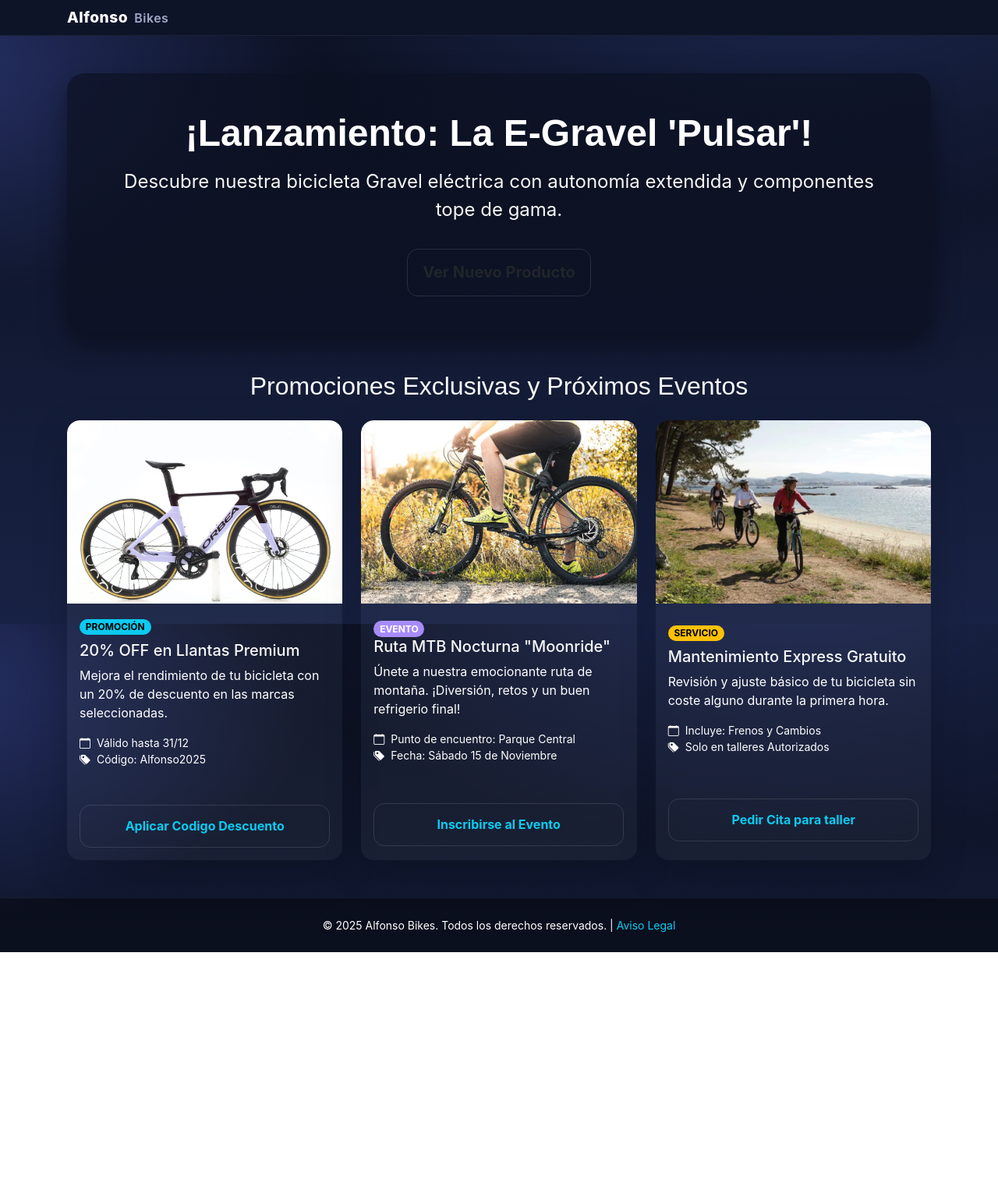
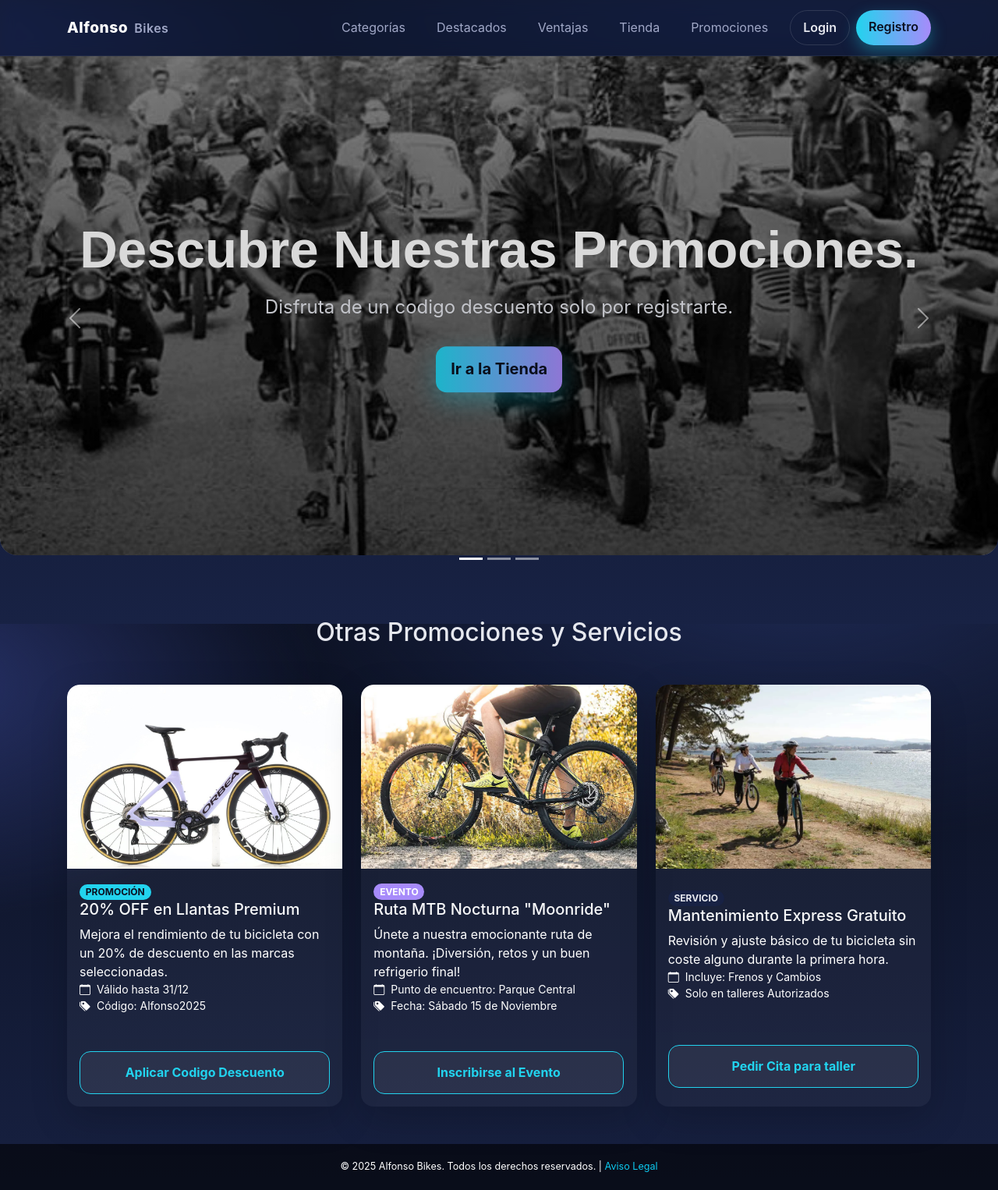
Before and after one commit to Aca1998/PaginaWeb, a website: page promociones.html in a window 1280 px wide. Shown: the whole page at 78% size. Before the commit the page ends 1221 px from the top, so only its background shows below. Drawn offline with nearby package versions, Linux system fonts and the light colour scheme.

Commit message:
poniendo slide

```diff
--- a/promociones.html
+++ b/promociones.html
@@ -4,12 +4,9 @@
 <head>
     <meta charset="UTF-8">
     <meta name="viewport" content="width=device-width, initial-scale=1.0">
-    <title>Alfonso Bikes Promociones</title>
-
+    <title>Promociones</title>
     <link href="https://cdn.jsdelivr.net/npm/bootstrap@5.3.3/dist/css/bootstrap.min.css" rel="stylesheet">
-
     <link rel="stylesheet" href="/scss/style.css" />
-
     <link rel="stylesheet" href="https://cdn.jsdelivr.net/npm/bootstrap-icons@1.11.3/font/bootstrap-icons.min.css">
 
     <style>
@@ -19,10 +16,14 @@
             --primary-600: #22d3ee;
             --accent: #a78bfa;
             --muted: #a1a8c7;
+            --text: #e6e8ef;
+            --radius: 16px;
+            --radius-lg: 22px;
+            --bg-2: #0e1428;
+            --ok: #22c55e;
         }
 
         body {
-
             background:
                 radial-gradient(1200px 600px at 80% -10%, #1e2a55 0%, transparent 60%),
                 radial-gradient(900px 500px at -10% 10%, #28336b 0%, transparent 60%),
@@ -30,108 +31,210 @@
             color: white;
         }
 
-        .promo-banner {
-            background-image: linear-gradient(rgba(11, 16, 32, 0.7), rgba(11, 16, 32, 0.7)), url('img/fondo-promo-ejemplo.webp');
+
+        .carousel-item-custom {
+            height: 80vh;
             background-size: cover;
             background-position: center;
-            border-radius: 22px;
-            box-shadow: 0 15px 35px rgba(0, 0, 0, 0.4);
+            border-bottom-left-radius: var(--radius-lg);
+            border-bottom-right-radius: var(--radius-lg);
+            overflow: hidden;
+            position: relative;
+            margin-bottom: 2rem;
+            filter: brightness(0.85);
         }
+
+        .carousel-item-custom::after {
+            content: '';
+            position: absolute;
+            inset: 0;
+            background: linear-gradient(180deg, rgba(0, 0, 0, 0.4), rgba(0, 0, 0, 0.7));
+            z-index: 1;
+        }
+
+        .carousel-caption-custom {
+            position: absolute;
+            top: 50%;
+            left: 50%;
+            transform: translate(-50%, -50%);
+            z-index: 2;
+            width: 90%;
+            text-align: center;
+        }
+
+        .carousel-caption-custom h1, .carousel-caption-custom h2 {
+            font-size: clamp(2.2rem, 6vw, 4.2rem);
+            font-family: 'Montserrat', sans-serif;
+        }
+
+        @keyframes pulse-shine {
+            0% { box-shadow: 0 0 0 0 rgba(34, 211, 238, 0.7); }
+            70% { box-shadow: 0 0 0 10px rgba(34, 211, 238, 0); }
+            100% { box-shadow: 0 0 0 0 rgba(34, 211, 238, 0); }
+        }
+
+        .btn--solid.btn-animated {
+
+            animation: pulse-shine 2s infinite cubic-bezier(0.25, 0.46, 0.45, 0.94);
+        }
+
+        #promo-slide-1 { background-image: url('img/historia.webp'); }
+        #promo-slide-2 { background-image: url('img/orbea-orca-aero-t50.jpg'); }
+        #promo-slide-3 { background-image: url('img/fono_sobre_nosotros.webp'); }
     </style>
 </head>
 
 <body>
 
+    <header class="topbar">
+        <div class="container topbar__wrap">
+            <a class="brand" href="index.html">
+                <span class="brand__logo">Alfonso</span><span class="brand__dot"></span><span class="brand__tag">Bikes</span>
+            </a>
 
-    <nav class="navbar navbar-expand-lg navbar-dark sticky-top"
-        style="background-color: #0e1428; border-bottom: 1px solid rgba(255, 255, 255, .06);">
-        <div class="container">
-            <a class="brand" href="index.html">
-                <span class="brand__logo">Alfonso</span><span class="brand__dot"></span><span
-                    class="brand__tag">Bikes</span>
-            </a>
-            <button class="navbar-toggler" type="button" data-bs-toggle="collapse" data-bs-target="#navbarNav"
-                aria-controls="navbarNav" aria-expanded="false" aria-label="Toggle navigation">
-                <span class="navbar-toggler-icon"></span>
+            <nav class="nav" aria-label="Principal">
+                <a href="index.html#categorias" class="nav__link">Categorías</a>
+                <a href="index.html#destacados" class="nav__link">Destacados</a>
+                <a href="index.html#ventajas" class="nav__link">Ventajas</a>
+                <a href="tienda.html" class="nav__link">Tienda</a>
+                <a href="promociones.html" class="nav__link">Promociones</a>
+            </nav>
+
+            <div class="actions">
+                <a href="login.html" class="actions__btn actions__btn--ghost" style="cursor:pointer;">Login</a>
+                <a class="actions__btn actions__btn--solid" href="registro.html">Registro</a>
+            </div>
+
+            <button class="burger" aria-label="Abrir menú" aria-expanded="false">
+                <span class="burger__bar"></span>
+                <span class="burger__bar"></span>
+                <span class="burger__bar"></span>
             </button>
+        </div>
+    </header>
+    <section class="p-0" aria-labelledby="promo-title">
+        <div id="promoCarousel" class="carousel slide carousel-fade" data-bs-ride="carousel" data-bs-interval="6000">
 
+            <div class="carousel-indicators" style="z-index: 2;">
+                <button type="button" data-bs-target="#promoCarousel" data-bs-slide-to="0" class="active" aria-current="true" aria-label="Slide 1"></button>
+                <button type="button" data-bs-target="#promoCarousel" data-bs-slide-to="1" aria-label="Slide 2"></button>
+                <button type="button" data-bs-target="#promoCarousel" data-bs-slide-to="2" aria-label="Slide 3"></button>
+            </div>
+
+            <div class="carousel-inner">
+
+                <div class="carousel-item active carousel-item-custom" id="promo-slide-1">
+                    <div class="container carousel-caption-custom text-white">
+                        <h2 class="display-3 fw-bold">Descubre Nuestras Promociones.</h2>
+                        <p class="fs-4 mt-3" style="color: var(--text);">Disfruta de un codigo descuento solo por registrarte.</p>
+                        <a href="tienda.html" class="btn btn--primary btn-lg mt-3">
+                            Ir a la Tienda
+                        </a>
+                    </div>
+                </div>
+
+                <!-- Slide 2: Promoción de Llantas -->
+                <div class="carousel-item carousel-item-custom" id="promo-slide-2">
+                    <div class="container carousel-caption-custom text-white">
+                         <span class="badge rounded-pill mb-3" style="background-color: var(--primary-600); color: var(--bg);">PROMOCIÓN</span>
+                        <h2 class="display-3 fw-bold">20% OFF en Llantas Premium.</h2>
+                        <p class="fs-4 mt-3" style="color: var(--text);">Mejora el rendimiento con el código: **Alfonso2025**.</p>
+                        <a href="tienda.html" class="btn btn--primary btn-lg mt-3">
+                            Ir a la Tienda
+                        </a>
+                    </div>
+                </div>
+
+                <!-- Slide 3: Evento Especial -->
+                <div class="carousel-item carousel-item-custom" id="promo-slide-3">
+                    <div class="container carousel-caption-custom text-white">
+                        <span class="badge rounded-pill mb-3" style="background-color: var(--accent);">EVENTO</span>
+                        <h2 class="display-3 fw-bold">Ruta MTB Nocturna "Moonride".</h2>
+                        <p class="fs-4 mt-3" style="color: var(--text);">Inscríbete para nuestra emocionante ruta de montaña. ¡Sábado 15 de Noviembre!</p>
+                       <a href="tienda.html" class="btn btn--primary btn-lg mt-3">
+                            Inscribirse
+                        </a>
+                    </div>
+                </div>
+            </div>
+
+            <!-- Controles del Slider -->
+            <button class="carousel-control-prev" type="button" data-bs-target="#promoCarousel" data-bs-slide="prev">
+                <span class="carousel-control-prev-icon" aria-hidden="true"></span>
+                <span class="visually-hidden">Previous</span>
+            </button>
+            <button class="carousel-control-next" type="button" data-bs-target="#promoCarousel" data-bs-slide="next">
+                <span class="carousel-control-next-icon" aria-hidden="true"></span>
+                <span class="visually-hidden">Next</span>
+            </button>
         </div>
-    </nav>
+    </section>
+
     <main class="container my-5">
-
-        <div class="promo-banner text-center text-white p-5 mb-5">
-            <h1 class="display-5 fw-bold" style="font-family: 'Montserrat', sans-serif;">
-                ¡Lanzamiento: La E-Gravel 'Pulsar'!
-            </h1>
-            <p class="fs-4 mt-3 text-light">
-                Descubre nuestra bicicleta Gravel eléctrica con autonomía extendida y componentes tope de gama.
-            </p>
-            <a href="/img/ebike.jpg" class="btn btn-custom-primary btn-lg mt-3">Ver Nuevo Producto</a>
-        </div>
-
-        <h2 class="text-center mb-4 text-light" style="font-family: 'Montserrat', sans-serif;">Promociones Exclusivas y
-            Próximos Eventos</h2>
-
+        <h2 class="text-center mb-5" style="color: var(--text);">Otras Promociones y Servicios</h2>
 
         <div class="row row-cols-1 row-cols-md-2 row-cols-lg-3 g-4">
 
+            <!-- Carta 1 -->
             <div class="col">
                 <div class="card h-100 p-0 border-0 shadow-lg">
                     <img src="img/orbea-orca-aero-t50.jpg" class="card-img-top" alt="Descuento Ruedas"
                         style="border-top-left-radius: 16px; border-top-right-radius: 16px;">
-                    <div class="card-body">
-                        <span class="badge rounded-pill text-bg-info mb-2">PROMOCIÓN</span>
+                    <div class="card__body">
+                        <span class="badge rounded-pill" style="background-color: var(--primary-600); color: var(--bg);">PROMOCIÓN</span>
                         <h5 class="card-title text-light">20% OFF en Llantas Premium</h5>
                         <p class="card-text text-white">Mejora el rendimiento de tu bicicleta con un 20% de descuento en
                             las marcas seleccionadas.</p>
-                        <ul class="list-unstyled text-muted small">
+                        <ul class="list-unstyled small">
                             <li class="text-white"><i class="bi bi-calendar me-2"></i>Válido hasta 31/12</li>
                             <li class="text-white"><i class="bi bi-tags-fill me-2"></i>Código: Alfonso2025</li>
                         </ul>
                     </div>
                     <div class="card-footer border-0 p-3">
-                        <a href="producto.html" class="btn btn-outline-info w-100">Aplicar Codigo Descuento</a>
+                        <a href="tienda.html" class="btn btn--ghost w-100" style="color: var(--primary-600); border-color: var(--primary-600);">Aplicar Codigo Descuento</a>
                     </div>
                 </div>
             </div>
 
+            <!-- Carta 2 -->
             <div class="col">
                 <div class="card h-100 p-0 border-0 shadow-lg">
                     <img src="/img/fono_sobre_nosotros.webp" class="card-img-top" alt="Evento Ruta MTB"
                         style="border-top-left-radius: 16px; border-top-right-radius: 16px;">
-                    <div class="card-body">
+                    <div class="card__body">
                         <span class="badge rounded-pill" style="background-color: var(--accent);">EVENTO</span>
                         <h5 class="card-title text-light">Ruta MTB Nocturna "Moonride"</h5>
                         <p class="card-text text-white">Únete a nuestra emocionante ruta de
                             montaña. ¡Diversión, retos y
                             un buen refrigerio final!</p>
-                        <ul class="list-unstyled text-muted small">
+                        <ul class="list-unstyled small">
                             <li class="text-white"><i class="bi bi-calendar me-2"></i>Punto de encuentro: Parque Central</li>
                             <li class="text-white"><i class="bi bi-tags-fill me-2"></i>Fecha: Sábado 15 de Noviembre</li>
                         </ul>
                     </div>
                     <div class="card-footer border-0 p-3">
-                        <a href="producto.html" class="btn btn-outline-info w-100">Inscribirse al Evento</a>
+                         <a href="producto.html" class="btn btn--ghost w-100" style="color: var(--primary-600); border-color: var(--primary-600);">Inscribirse al Evento</a>
                     </div>
                 </div>
             </div>
 
+            <!-- Carta 3 -->
             <div class="col">
                 <div class="card h-100 p-0 border-0 shadow-lg">
                     <img src="img/sostenibilidad.webp" class="card-img-top" alt="Servicio Mantenimiento"
                         style="border-top-left-radius: 16px; border-top-right-radius: 16px;">
-                    <div class="card-body">
-                        <span class="badge rounded-pill text-bg-warning mb-2">SERVICIO</span>
+                    <div class="card__body">
+                        <span class="badge rounded-pill" style="background-color: var(--surface-2); color: var(--text);">SERVICIO</span>
                         <h5 class="card-title text-light">Mantenimiento Express Gratuito</h5>
-                        <p class="card-text text-white" style="color: white;">Revisión y ajuste básico de tu bicicleta sin coste alguno
+                        <p class="card-text text-white">Revisión y ajuste básico de tu bicicleta sin coste alguno
                             durante la primera hora.</p>
-                        <ul class="list-unstyled text-muted small">
+                        <ul class="list-unstyled small">
                             <li class="text-white"><i class="bi bi-calendar me-2"></i>Incluye: Frenos y Cambios</li>
                             <li class="text-white"><i class="bi bi-tags-fill me-2"></i>Solo en talleres Autorizados</li>
                         </ul>
                     </div>
                     <div class="card-footer border-0 p-3">
-                        <a href="producto.html" class="btn btn-outline-info w-100">Pedir Cita para taller</a>
+                        <a href="producto.html" class="btn btn--ghost w-100" style="color: var(--primary-600); border-color: var(--primary-600);">Pedir Cita para taller</a>
                     </div>
                 </div>
             </div>
@@ -139,11 +242,17 @@
         </div>
     </main>
 
-    <footer class="text-center py-4 mt-5"
-        style="background-color: rgba(0, 0, 0, 0.4); border-top: 1px solid rgba(255, 255, 255, .06);">
-        <p class="text-white small mb-0">&copy; 2025 Alfonso Bikes. Todos los derechos reservados. | <a href="#"
-                class="text-info text-decoration-none">Aviso Legal</a></p>
+    <!-- ============================================== -->
+    <!--                     4. FOOTER                  -->
+    <!-- ============================================== -->
+    <footer class="footer">
+        <div class="container">
+             <p class="text-white small mb-0">&copy; 2025 Alfonso Bikes. Todos los derechos reservados. | <a href="#"
+                 class="text-info text-decoration-none" style="color: var(--primary-600);">Aviso Legal</a></p>
+        </div>
     </footer>
+
+    <!-- Scripts de Bootstrap (Necesario para el Carrusel) -->
     <script src="https://cdn.jsdelivr.net/npm/bootstrap@5.3.3/dist/js/bootstrap.bundle.min.js"></script>
 </body>
 
```
Also changed, not shown: img/5aed97cc208cc94b7bff8de1.webp (deleted).
